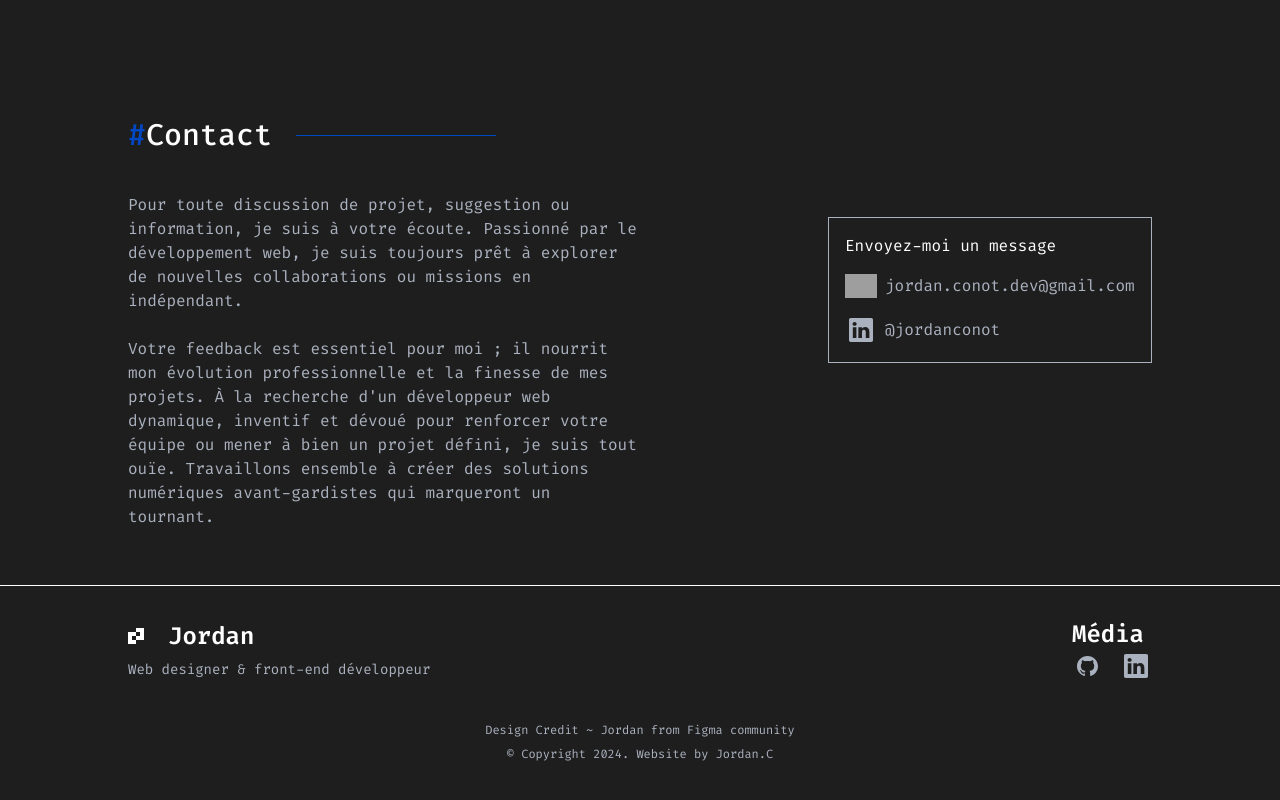
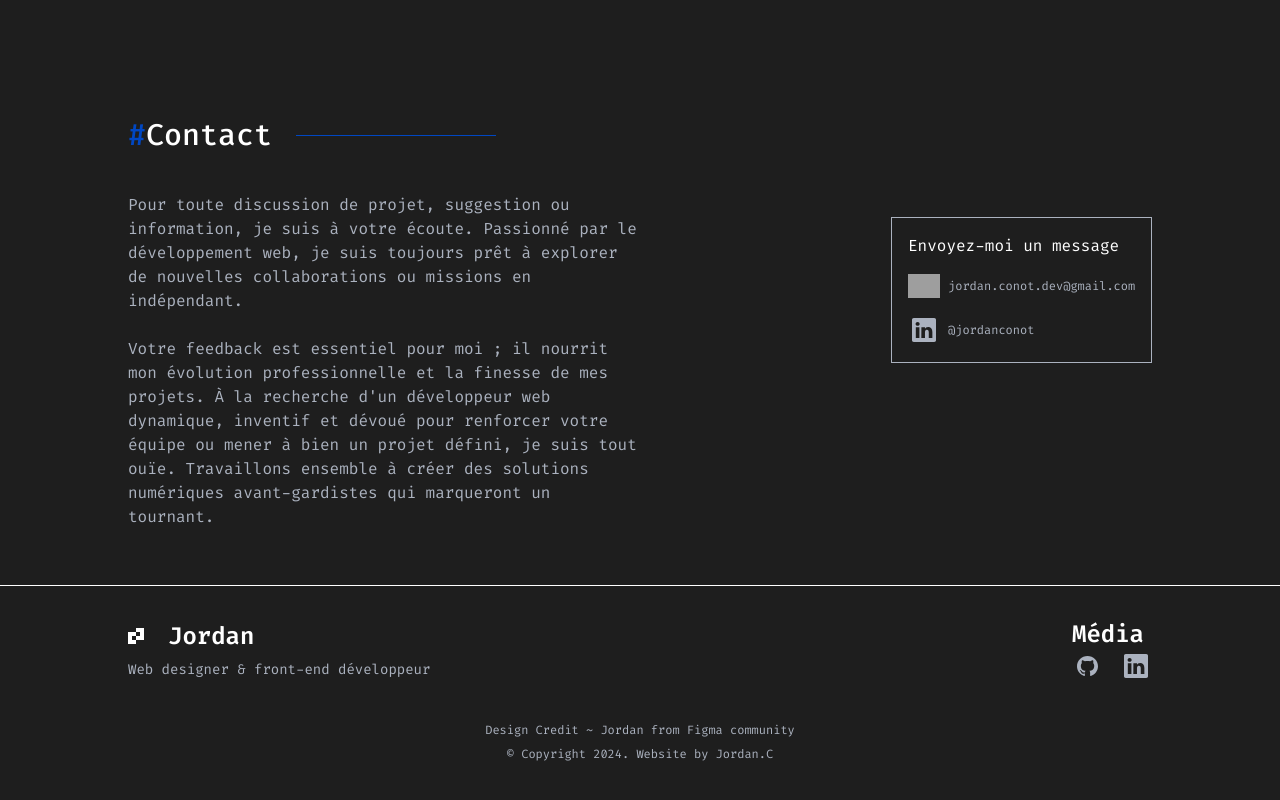
Before and after one commit to jordanconot/portfolio, a Next.js app: page / in a window 1280 px wide. Shown: the part 3259-4059 px from the top of the page. Built offline with nearby package versions, Linux system fonts and the light colour scheme; grey boxes are pictures that could not be loaded.

Commit message:
fix: card contact

```diff
--- a/src/components/Contact.tsx
+++ b/src/components/Contact.tsx
@@ -44,13 +44,13 @@ const Contact: React.FC<ContactProps> = ({ isContactPage, isHomePage }) => {
                         <div className='flex items-center gap-2'>
                             <a className='flex items-center gap-2' href='mailto:jordan.conot.dev@gmail.com?subject=Demande de renseignement depuis le portfolio 🤗'>
                                 <Image src='/assets/svg/icon-email.svg' alt='Email' width={32} height={32} />
-                                <p className='text-color-2 hover:opacity-50'>{t('Main.contact.email')}</p>
+                                <p className='text-color-2 text-xs hover:opacity-50'>{t('Main.contact.email')}</p>
                             </a>
                         </div>
                         <div className='flex items-center gap-2'>
                             <a className='flex items-center gap-2' href='https://www.linkedin.com/in/jordanconot/' target='_blank'>
                                 <Image src='/assets/svg/icon-linkedin.svg' alt='Email' width={32} height={32} />
-                                <p className='text-color-2 hover:opacity-50'>{t('Main.contact.linkedin')}</p>
+                                <p className='text-color-2 text-xs hover:opacity-50'>{t('Main.contact.linkedin')}</p>
                             </a>
                         </div>
                     </div>
```
